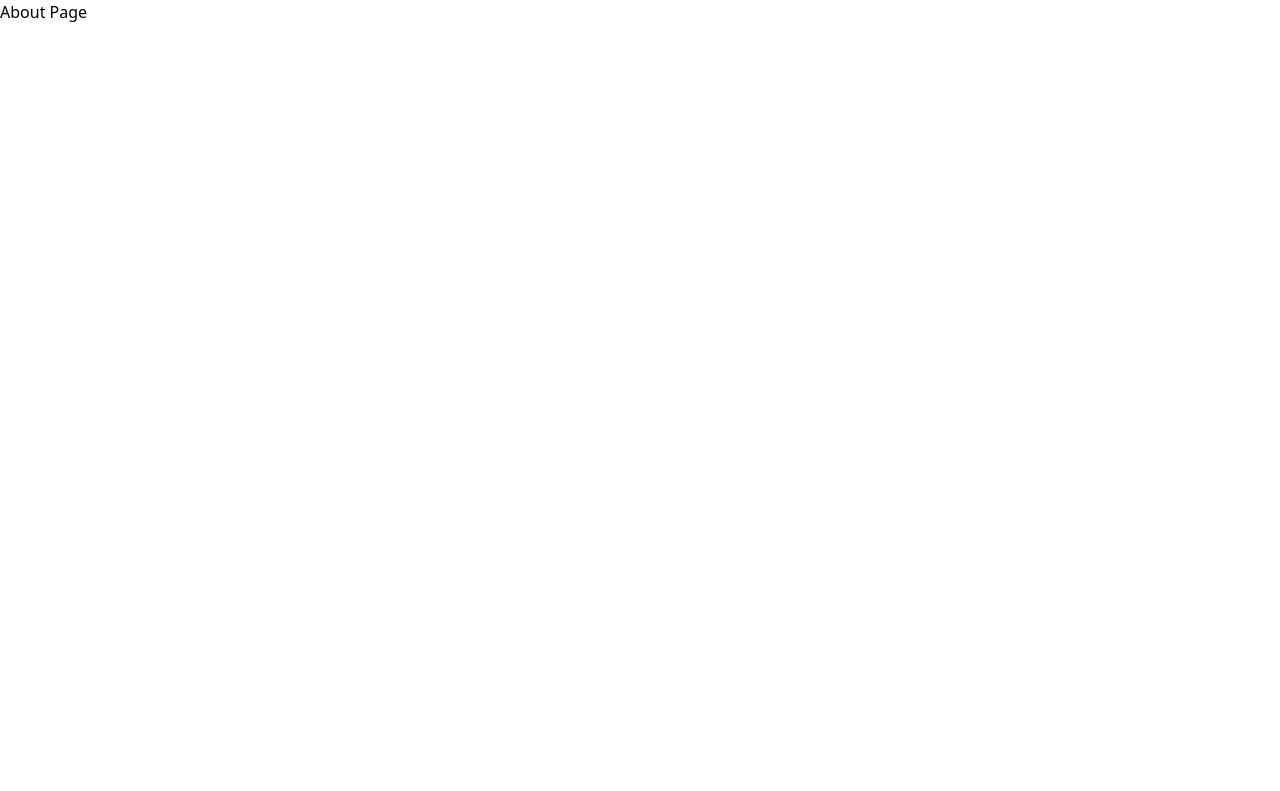
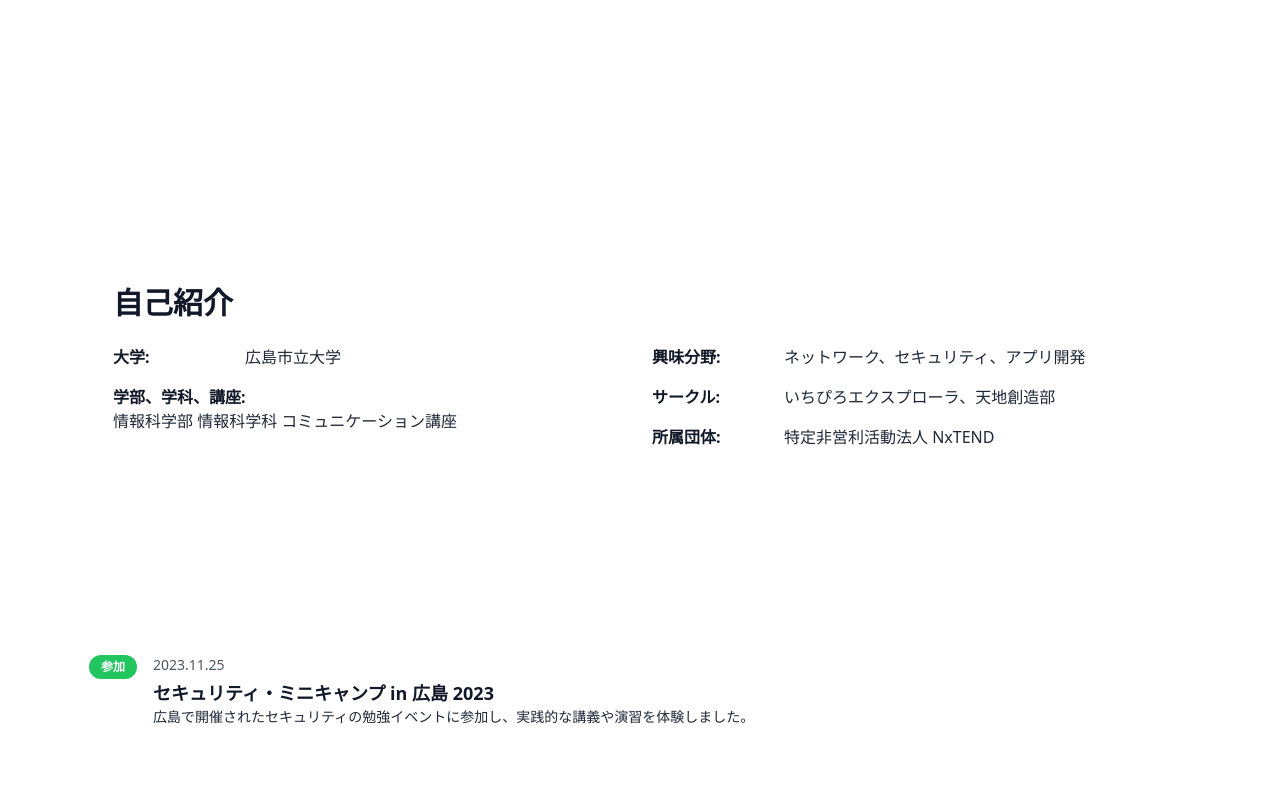
Before and after one commit to niyu07/niyu07-dev, a React app in the folder frontend/: page /about in a window 1280 px wide. Shown: the top 791 px of the page. Built offline with nearby package versions, Linux system fonts and the light colour scheme; the HTML template or start-up script is replaced by a standard one.

Commit message:
add: Aboutページに新しいセクションを追加し、コンポーネントを整理

```diff
--- /dev/null
+++ b/frontend/src/components/about/AboutHeader.tsx
@@ -0,0 +1,12 @@
+export default function AboutHeader() {
+  return (
+    <>
+      <h1 className="text-4xl md:text-5xl font-bold text-center text-white mb-4">
+        About Me
+      </h1>
+      <p className="text-center text-white/70 mb-16 text-lg">
+        私についての紹介
+      </p>
+    </>
+  );
+}
--- /dev/null
+++ b/frontend/src/components/about/ProfileCard.tsx
@@ -0,0 +1,46 @@
+export default function ProfileCard() {
+  return (
+    <section className="mb-16">
+      <div className="bg-white/80 backdrop-blur-sm border border-white/30 rounded-3xl p-8 md:p-12">
+        <h2 className="text-2xl md:text-3xl font-bold text-gray-900 mb-6 flex items-center gap-3">
+          自己紹介
+        </h2>
+        <div className="grid md:grid-cols-2 gap-6 text-gray-900">
+          <div className="space-y-4">
+            <div className="flex items-start gap-3">
+              <span className="font-semibold min-w-[120px]">大学:</span>
+              <span className="text-gray-800">広島市立大学</span>
+            </div>
+            <div className="flex items-start gap-3">
+              <span className="min-w-[120px]">
+                <span className="font-semibold">学部、学科、講座:</span>
+                <br />
+                <span className="text-gray-800">
+                  情報科学部 情報科学科 コミュニケーション講座
+                </span>
+              </span>
+            </div>
+          </div>
+          <div className="space-y-4">
+            <div className="flex items-start gap-3">
+              <span className="font-semibold min-w-[120px]">興味分野:</span>
+              <span className="text-gray-800">
+                ネットワーク、セキュリティ、アプリ開発
+              </span>
+            </div>
+            <div className="flex items-start gap-3">
+              <span className="font-semibold min-w-[120px]">サークル:</span>
+              <span className="text-gray-800">
+                いちぴろエクスプローラ、天地創造部
+              </span>
+            </div>
+            <div className="flex items-start gap-3">
+              <span className="font-semibold min-w-[120px]">所属団体:</span>
+              <span className="text-gray-800">特定非営利活動法人 NxTEND</span>
+            </div>
+          </div>
+        </div>
+      </div>
+    </section>
+  );
+}
--- /dev/null
+++ b/frontend/src/components/about/WorkExperienceSection/EventSection.tsx
@@ -0,0 +1,103 @@
+const events = [
+  {
+    date: "2023.11.25",
+    title: "セキュリティ・ミニキャンプ in 広島 2023",
+    type: "参加",
+    desc: "広島で開催されたセキュリティの勉強イベントに参加し、実践的な講義や演習を体験しました。",
+  },
+  {
+    date: "2024.02.03",
+    title: "塩尻サイバーセキュリティ勉強会2024年冬 in 塩尻",
+    type: "参加",
+  },
+  {
+    date: "2025.03.15",
+    title: "P3NFEST 2025 Winter",
+    type: "参加",
+  },
+  {
+    date: "2025.03.16",
+    title: "第2回 セキュリティ若手の会（LT&交流会）",
+    type: "参加",
+  },
+  { date: "2025.03.22", title: "Setory", type: "参加" },
+  {
+    date: "2025.05.03",
+    title: "第2回広島ITイノベーションフェスタ",
+    type: "登壇",
+  },
+  {
+    date: "2025.05.29",
+    title: "のみぞうさんと2時間でハッキングをはじめよう",
+    type: "参加",
+  },
+  { date: "2025.06.07", title: "Mini P3NFEST", type: "参加" },
+  {
+    date: "2025.06.26",
+    title: "NFLabs. Purple Flair Workshop #1",
+    type: "参加",
+  },
+  {
+    date: "2025.10.25",
+    title: "セキュリティミニキャンプ in Hiroshima 2025",
+    type: "参加",
+  },
+  {
+    date: "2025.12.06",
+    title: "Setory vol.3",
+    type: "運営",
+  },
+  {
+    date: "2026.02.11 ~ 02.13",
+    title: "JANOG 57 in OSAKA",
+    type: "参加",
+  },
+  {
+    date: "2026.02.22",
+    title: "KC3Hack 2026",
+    type: "メンター",
+  },
+];
+
+export default function EventSection() {
+  return (
+    <section className="mb-16">
+      <h2 className="text-2xl md:text-3xl font-bold text-white mb-8 flex items-center gap-3">
+        イベント参加歴
+      </h2>
+      <div className="space-y-4">
+        {events.map((event, idx) => (
+          <div
+            key={idx}
+            className="bg-white/80 backdrop-blur-sm border border-white/30 rounded-2xl p-6 hover:bg-white transition-all"
+          >
+            <div className="flex items-start gap-4">
+              <span
+                className={`inline-block text-white text-xs px-3 py-1 rounded-full font-semibold shrink-0 ${
+                  event.type === "登壇"
+                    ? "bg-red-500"
+                    : event.type === "運営"
+                      ? "bg-purple-500"
+                      : event.type === "メンター"
+                        ? "bg-blue-500"
+                        : "bg-green-500"
+                }`}
+              >
+                {event.type}
+              </span>
+              <div className="flex-1">
+                <p className="text-gray-600 text-sm mb-1">{event.date}</p>
+                <h3 className="text-gray-900 font-bold text-lg">
+                  {event.title}
+                </h3>
+                {event.desc && (
+                  <p className="text-gray-800 text-sm">{event.desc}</p>
+                )}
+              </div>
+            </div>
+          </div>
+        ))}
+      </div>
+    </section>
+  );
+}
--- /dev/null
+++ b/frontend/src/components/about/WorkExperienceSection/InternshipSection.tsx
@@ -0,0 +1,81 @@
+const internships = [
+  {
+    date: "2025.05.31",
+    company: "Docomo",
+    desc: "ドコモグループのセキュリティ業務と、フィッシングサイトの仕組みについて学びました。",
+  },
+  {
+    date: "2025.07.05",
+    company: "CyberAgent",
+    desc: "データセンタの見学や実際にサーバーやスイッチを触ってネットワークについて学びました。",
+  },
+  {
+    date: "2025.08.16 ~ 08.29",
+    company: "チームラボ株式会社",
+    desc: "スマホアプリエンジニアとしてサマーインターンに参加させていただきました。",
+  },
+  {
+    date: "2025.08.30",
+    company: "株式会社ジーニー",
+    desc: "Webアプリケーションの実装課題に取り組みました。",
+  },
+  {
+    date: "2025.09.04 ~ 09.05",
+    company: "株式会社エネコム",
+    desc: "二日間でネットワーク部門とシステム部門の仕事体験をしました。",
+    type: "仕事体験",
+  },
+  {
+    date: "2025.09.17",
+    company: "株式会社インターネットイニシアティブ",
+    desc: "オンラインのセキュリティ概論に参加しました。",
+  },
+  {
+    date: "2025.10.27",
+    company: "株式会社インターネットイニシアティブ",
+    desc: "SOCの見学とエンジニアの方と交流しました。",
+  },
+  {
+    date: "2025.11.09",
+    company: "株式会社エヌ・ティ・ティエムイー",
+    desc: "ネットワークをゲーム形式で学びました。",
+  },
+  {
+    date: "2026.02.15 ~ 02.17, 02.18 ~ 02.20",
+    company: "株式会社エヌ・ティ・ティエムイー",
+    desc: "いろいろなネットワークに関することを学びました。",
+  },
+];
+
+export default function InternshipSection() {
+  return (
+    <section>
+      <h2 className="text-2xl md:text-3xl font-bold text-white mb-8 flex items-center gap-3">
+        インターンシップ
+      </h2>
+      <div className="space-y-4">
+        {internships.map((intern, idx) => (
+          <div
+            key={idx}
+            className="bg-white border border-white rounded-2xl p-6 transition-all"
+          >
+            <div className="flex items-start gap-4">
+              <span className="inline-block bg-blue-500 text-white text-xs px-3 py-1 rounded-full font-semibold shrink-0">
+                {intern.type || "インターン"}
+              </span>
+              <div className="flex-1">
+                <p className="text-gray-600 text-sm mb-1">{intern.date}</p>
+                <h3 className="text-gray-900 font-bold text-lg mb-2">
+                  {intern.company}
+                </h3>
+                {intern.desc && (
+                  <p className="text-gray-800 text-sm">{intern.desc}</p>
+                )}
+              </div>
+            </div>
+          </div>
+        ))}
+      </div>
+    </section>
+  );
+}
--- a/frontend/src/pages/About.tsx
+++ b/frontend/src/pages/About.tsx
@@ -1,3 +1,17 @@
+import AboutHeader from "../components/about/AboutHeader";
+import ProfileCard from "../components/about/ProfileCard";
+import EventSection from "../components/about/WorkExperienceSection/EventSection";
+import InternshipSection from "../components/about/WorkExperienceSection/InternshipSection";
+
 export default function About() {
-  return <h1>About Page</h1>;
+  return (
+    <div className="min-h-screen px-4 md:px-8 lg:px-16 py-20">
+      <div className="max-w-6xl mx-auto">
+        <AboutHeader />
+        <ProfileCard />
+        <EventSection />
+        <InternshipSection />
+      </div>
+    </div>
+  );
 }
```
